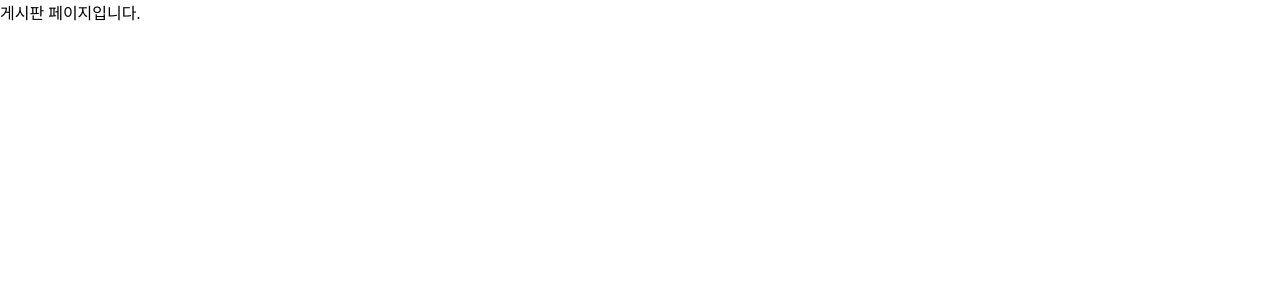
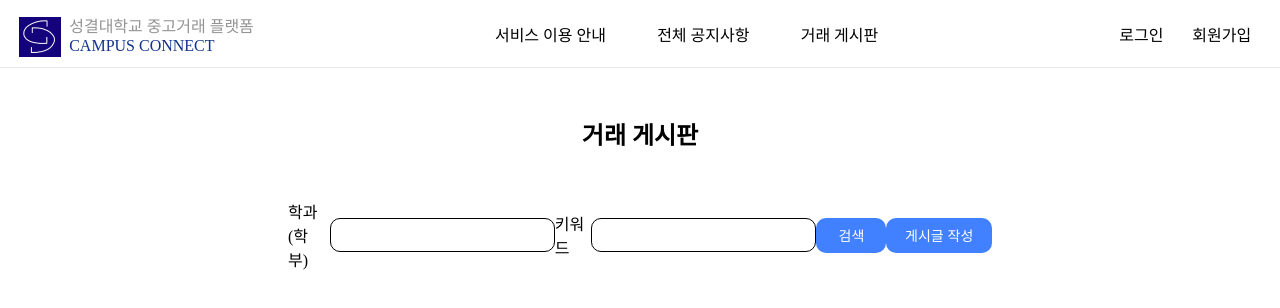
Before and after one commit to Campus-Connect-Team/frontend, a React (Vite) app in the folder campusconnect/: page /board in a window 1280 px wide. Shown: the top 308 px of the page. Built offline with nearby package versions, Linux system fonts and the light colour scheme; the HTML template or start-up script is replaced by a standard one.

Commit message:
design: 검색 컴포넌트 퍼블리싱

```diff
--- /dev/null
+++ b/campusconnect/src/components/board/Search.jsx
@@ -0,0 +1,71 @@
+import styled from 'styled-components';
+
+const Wrapper = styled.div`
+  width: 55%;
+  margin: 2rem auto;
+  display: flex;
+  justify-content: space-between;
+  align-items: center;
+`;
+
+const Form = styled.form`
+  width: 85%;
+  display: flex;
+  justify-content: space-between;
+  align-items: center;
+`;
+
+const InputWrapper = styled.div`
+  display: flex;
+  align-items: center;
+`;
+
+const SearchTitle = styled.p`
+  font-size: 1rem;
+`;
+
+const Input = styled.input`
+  width: 14rem;
+  height: 1rem;
+  padding: 0.5rem;
+  margin-left: 0.3rem;
+  border: 1px solid #000;
+  border-radius: 10px;
+  font-size: 1rem;
+`;
+
+const Button = styled.button`
+  width: 8rem;
+  height: 2.2rem;
+  color: #fff;
+  background-color: #4181ff;
+  border: none;
+  border-radius: 10px;
+  font-size: 0.875rem;
+
+  &: hover {
+    cursor: pointer;
+    background: #3165c9;
+  }
+`;
+
+function Search() {
+  return (
+    <Wrapper>
+      <Form>
+        <InputWrapper>
+          <SearchTitle>학과(학부)</SearchTitle>
+          <Input type="text" />
+        </InputWrapper>
+        <InputWrapper>
+          <SearchTitle>키워드</SearchTitle>
+          <Input type="text" />
+        </InputWrapper>
+        <Button type="button">검색</Button>
+      </Form>
+      <Button type="button">게시글 작성</Button>
+    </Wrapper>
+  );
+}
+
+export default Search;
--- a/campusconnect/src/pages/BoardPage.jsx
+++ b/campusconnect/src/pages/BoardPage.jsx
@@ -1,5 +1,23 @@
+import styled from 'styled-components';
+import NavBar from '../components/NavBar';
+import Search from '../components/board/Search';
+
+const Title = styled.div`
+  display: flex;
+  justify-content: center;
+  margin-top: 3rem;
+  font-size: 1.5rem;
+  font-weight: 900;
+`;
+
 function BoardPage() {
-  return <div>게시판 페이지입니다.</div>;
+  return (
+    <>
+      <NavBar />
+      <Title>거래 게시판</Title>
+      <Search />
+    </>
+  );
 }
 
 export default BoardPage;
```
